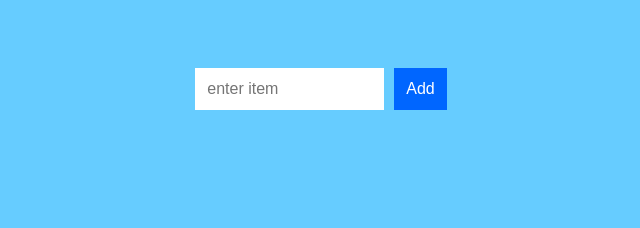
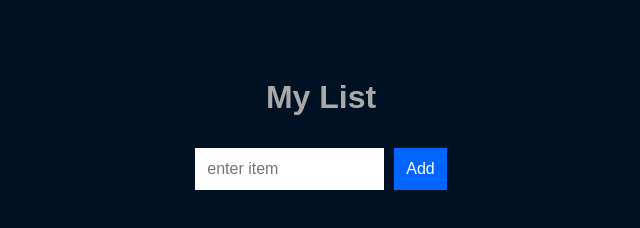
Before and after one commit to TeresaTuesday/react-list-app, a React app: page / in a window 1280 px wide. Shown: the whole page, without its empty margins (319-959 px from the left). Built offline with nearby package versions, Linux system fonts and the light colour scheme.

Commit message:
CSS Colors

```diff
--- a/public/index.html
+++ b/public/index.html
@@ -19,7 +19,7 @@
       work correctly both with client-side routing and a non-root public URL.
       Learn how to configure a non-root public URL by running `npm run build`.
     -->
-    <title>Contacts React App</title>
+    <title>List React App</title>
   </head>
   <body>
     <noscript>
--- a/src/components/ContactsPage.js
+++ b/src/components/ContactsPage.js
@@ -50,6 +50,8 @@ export default class extends Component {
 
   render() {
     return (
+      <div>
+        <h1>My List</h1>
             <div className="ContactsPageMain">
               <div className="header">
                 <form onSubmit={this.addContact}>
@@ -59,9 +61,10 @@ export default class extends Component {
                   <button type="submit">Add</button>
                 </form>
                 <ToAddContacts entries={this.state.contacts}
-                          delete={this.deleteContact} />
+                               delete={this.deleteContact}/>
               </div>
 
+            </div>
       </div>
     );
   }
--- a/src/index.js
+++ b/src/index.js
@@ -11,6 +11,3 @@ ReactDOM.render(
   </div>,
   destination
 )
-
-// <App />, document.getElementById('root'));
-// registerServiceWorker();
--- a/src/styles/ContactPageMain.css
+++ b/src/styles/ContactPageMain.css
@@ -49,3 +49,8 @@ ul.theList {
     background-color: pink;
     cursor: pointer;
 }
+
+h1 {
+    text-align: center;
+    color: darkgray;
+}
--- a/src/styles/index.css
+++ b/src/styles/index.css
@@ -1,6 +1,6 @@
 body {
     padding: 50px;
-    background-color: #66CCFF;
+    background-color: #001124;
     font-family: sans-serif;
 }
 #container {
@@ -10,7 +10,7 @@ body {
 
 .ContactsPageMain .theList li {
     color: #333;
-    background-color: rgba(255,255,255,.5);
+    background-color: rgba(255, 255, 255, 0.61);
     padding: 15px;
     margin-bottom: 15px;
     border-radius: 5px;
```
Also changed, not shown: 1 other file. Lines whose indentation alone changed are shown as unchanged.
